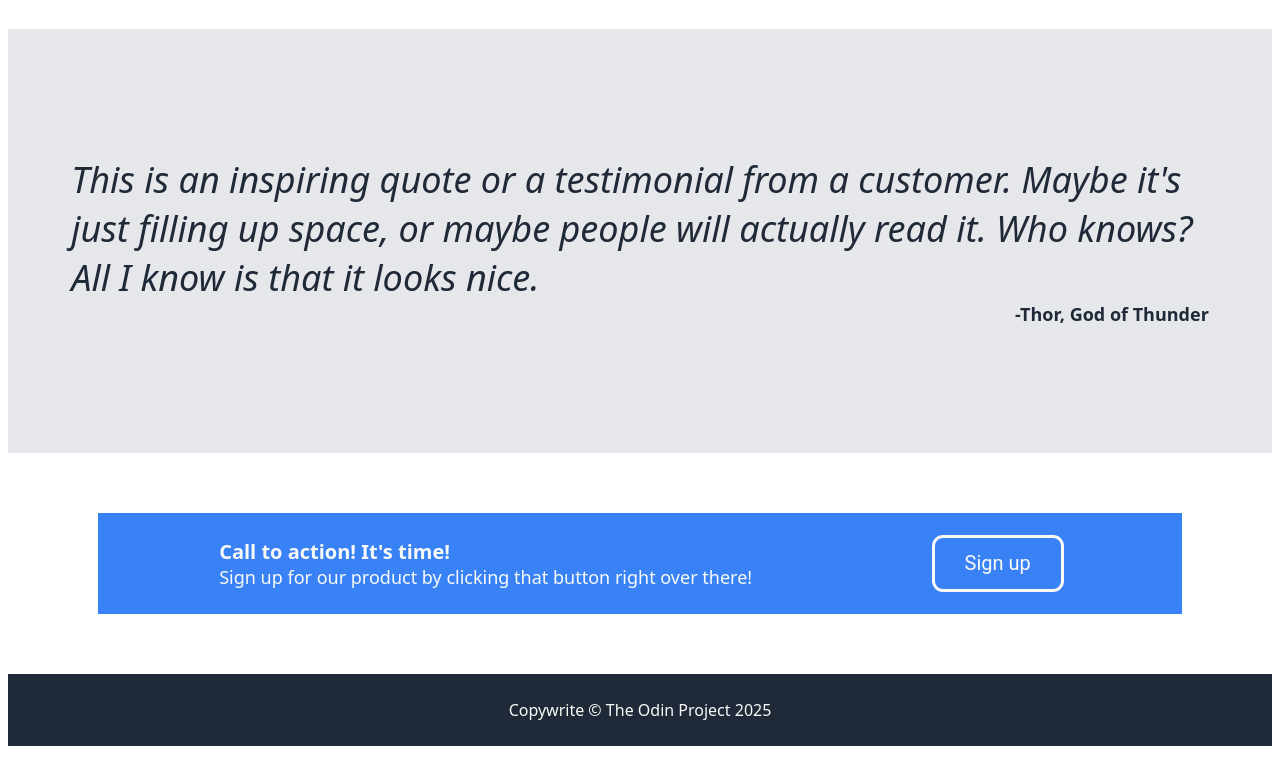
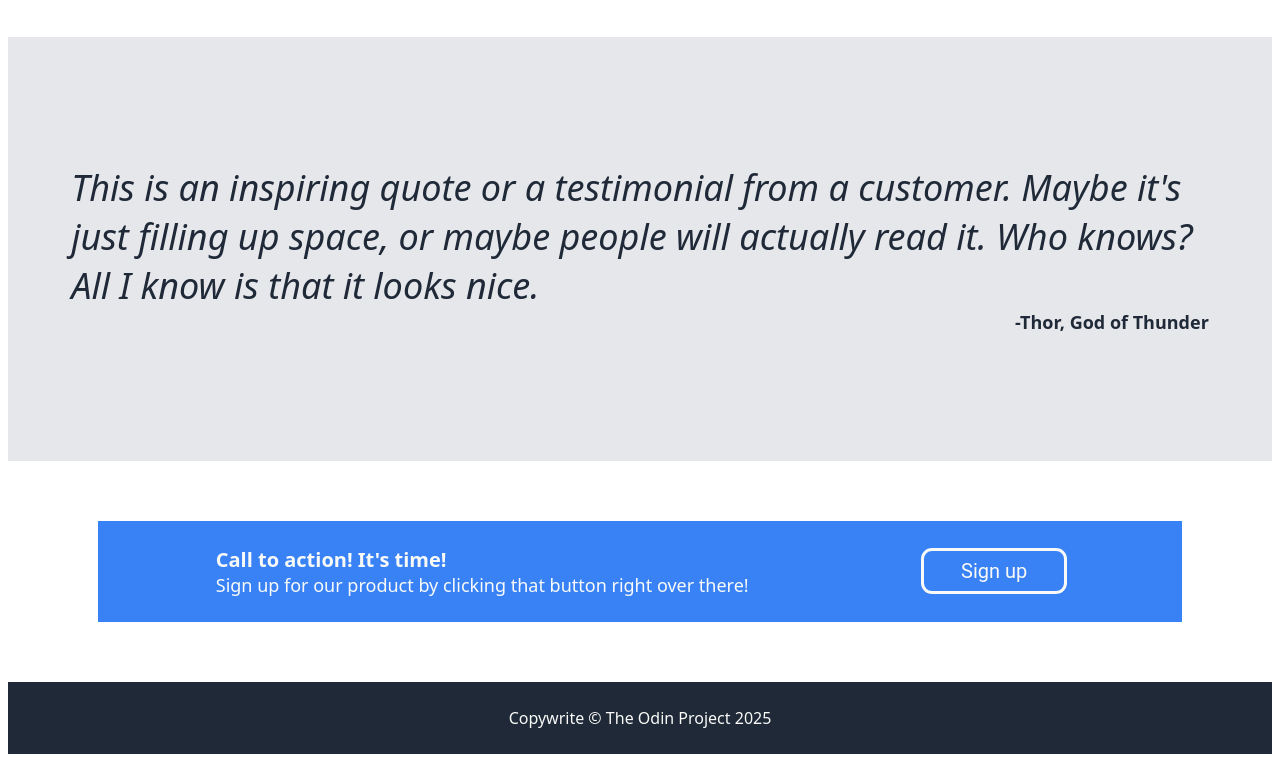
Before and after one commit to jillaye/landing-page, a plain HTML site: page index.html in a window 1280 px wide. Shown: the part 678-1440 px from the top of the page. Drawn offline with Linux system fonts and the light colour scheme.

Commit message:
fix buttons

```diff
--- a/style.css
+++ b/style.css
@@ -117,6 +117,7 @@ img {
     padding: 25px 30px;
     display: flex;
     justify-content: space-around;
+    align-items: center;
 }
 
 .s4-words-top {
@@ -140,7 +141,9 @@ button {
     border-radius: 8px;
     background: #3882F6;
     color: #F9FAF8;
-    padding: 4px 30px;
+    padding: 5px 10px;
+    width: 140px;
+    height: 40px;
   }
 
 .footer {
```
